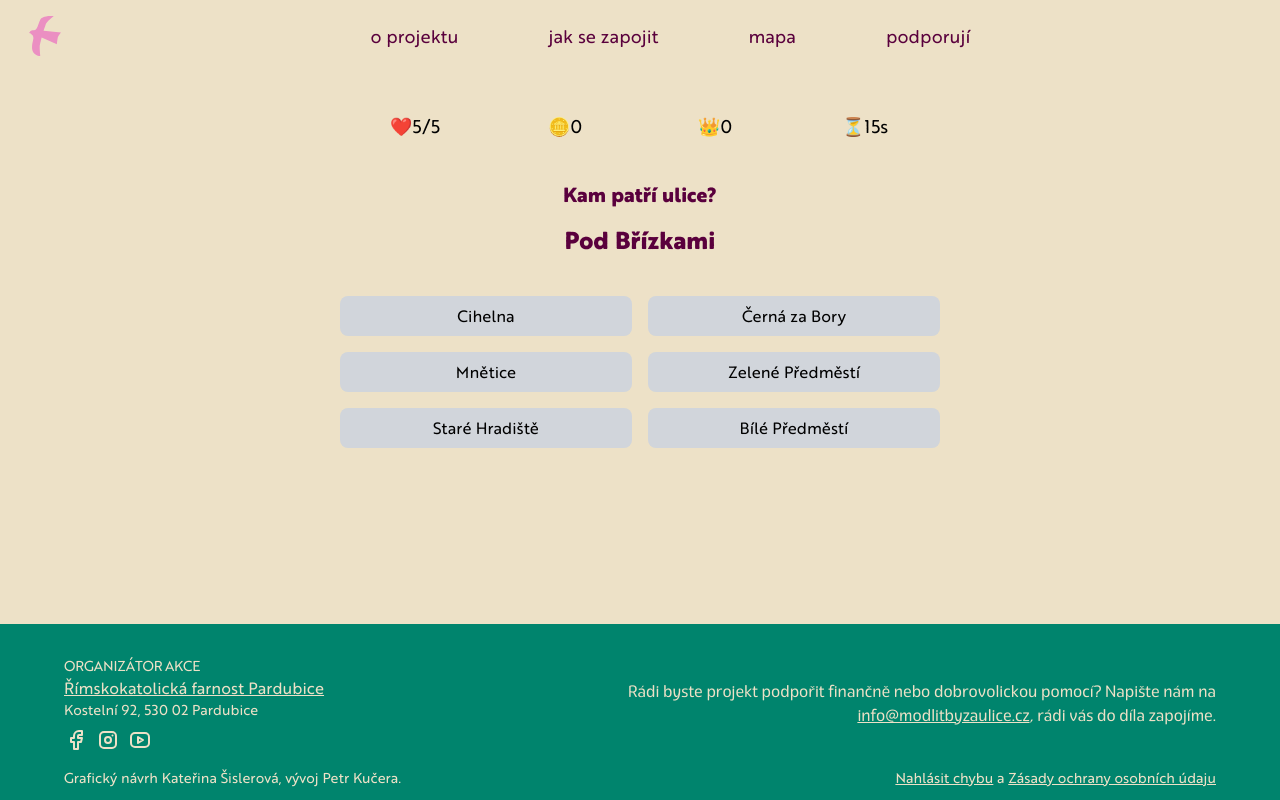
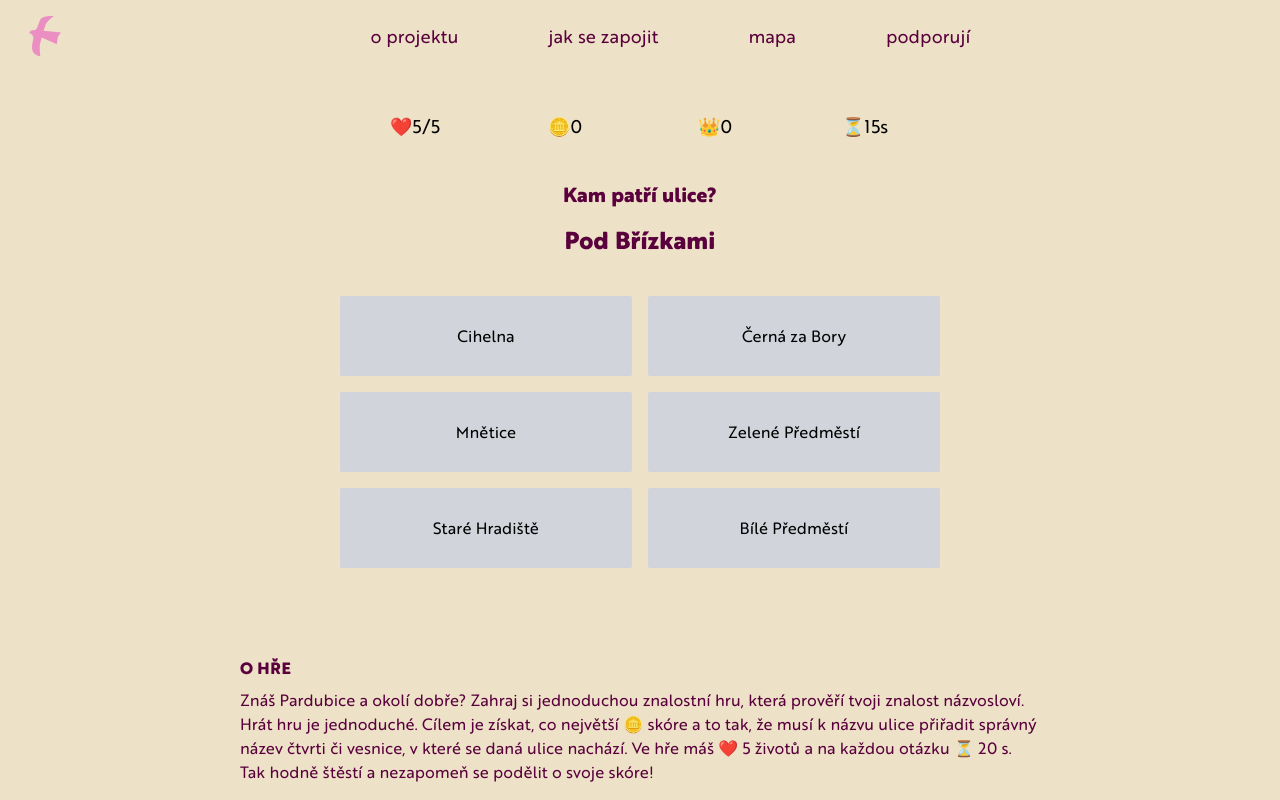
Before and after one commit to petrkucerak/modlitbyzaulice, a Next.js app: page /hra in a window 1280 px wide. Shown: the top 800 px of the page. Built offline with nearby package versions, Linux system fonts and the light colour scheme.

Commit message:
Create simple game

```diff
--- a/app/hra/page.js
+++ b/app/hra/page.js
@@ -10,6 +10,18 @@ export default function Home() {
       <div className="flex flex-col items-center w-full bg-white mt-24">
         <StreetQuiz />
       </div>
+      <div className="text-wine w-[90vw] max-w-[800px] my-8">
+        <h2 className="text font-semibold uppercase mb-2">O hře</h2>
+        <p>
+          Znáš Pardubice a&nbsp;okolí dobře? Zahraj si jednoduchou znalostní
+          hru, která prověří tvoji znalost názvosloví. Hrát hru je jednoduché.
+          Cílem je získat, co největší 🪙 skóre a&nbsp;to tak, že musí
+          k&nbsp;názvu ulice přiřadit správný název čtvrti či vesnice,
+          v&nbsp;které se daná ulice nachází. Ve hře máš ❤️ 5&nbsp;životů
+          a&nbsp;na každou otázku ⏳&nbsp;20&nbsp;s. Tak hodně štěstí
+          a&nbsp;nezapomeň se podělit o&nbsp;svoje skóre!
+        </p>
+      </div>
       <Footer />
     </Main>
   );
--- a/components/game/game.js
+++ b/components/game/game.js
@@ -117,10 +117,10 @@ export default function StreetQuiz() {
         <div className="text-center text-wine">
           <h1 className="text-2xl font-bold">Konec hry!</h1>
           <p className="text-lg mt-6">🪙 Tvé skóre: {score}</p>
-          <p className="text-lg">👑 Nejvyšší skóre: {highScore}</p>
+          <p className="text-lg mb-10">👑 Nejvyšší skóre: {highScore}</p>
           <button
             onClick={restartGame}
-            className="mt-4 px-6 py-2 bg-blue-500 text-white rounded-lg"
+            className="mt-4 px-6 py-2 bg-wine text-white rounded-sm"
           >
             Hrát znovu
           </button>
@@ -146,10 +146,10 @@ export default function StreetQuiz() {
               <button
                 key={district}
                 onClick={() => handleAnswer(district)}
-                className={`px-4 py-2 rounded-lg ${
+                className={`px-4 py-2 rounded-sm min-h-20 bg-gray-300 ${
                   selectedDistrict === district
                     ? district === currentStreet.district_name
-                      ? "hover:bg-green-400"
+                      ? "hover:bg-olive"
                       : "hover:bg-red"
                     : "bg-gray-300"
                 }`}
```
